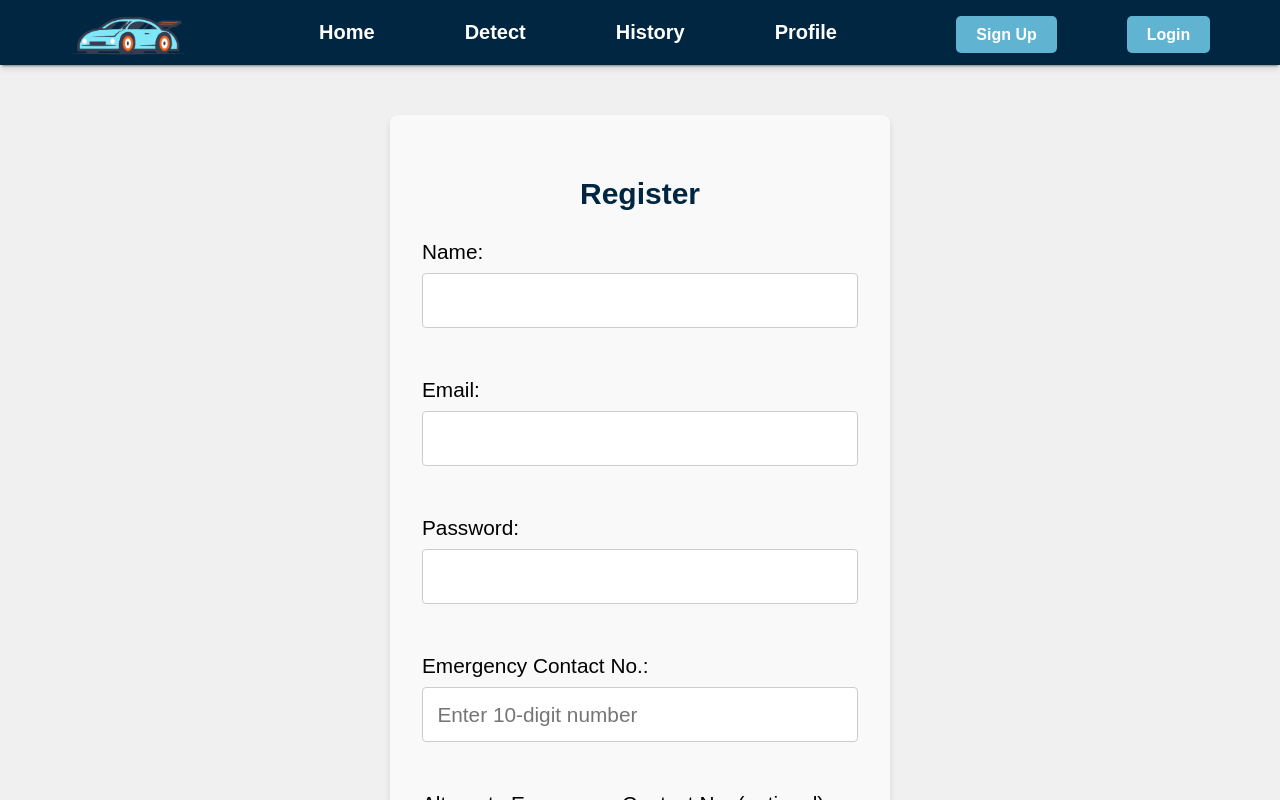
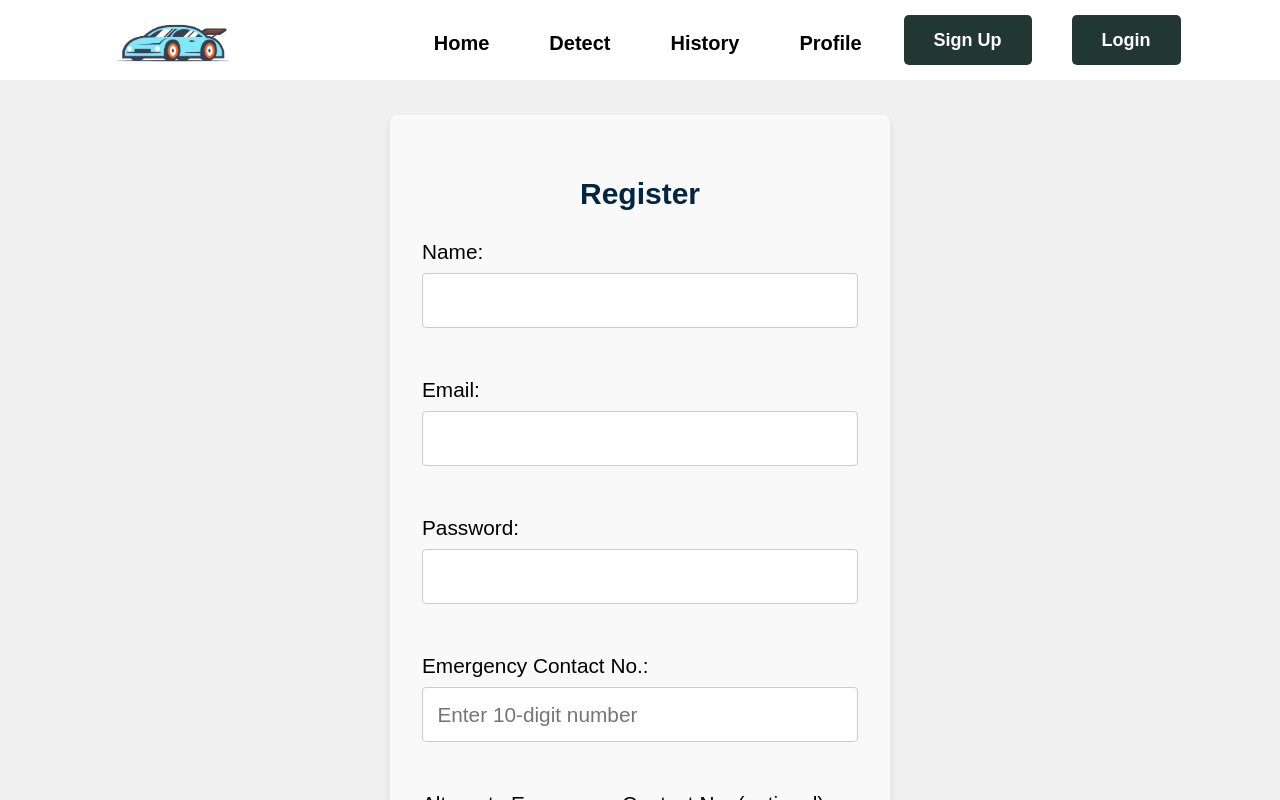
Before and after one commit to Naman1709/drowsiness_detection_final, a React (Vite) app in the folder drowsiness-detection/: page /signup in a window 1280 px wide. Built offline with nearby package versions, Linux system fonts and the light colour scheme.

Commit message:
changed css

```diff
--- a/drowsiness-detection/src/App.css
+++ b/drowsiness-detection/src/App.css
@@ -21,13 +21,12 @@
   padding: 0;
   margin-top: 0px;
   text-align: center;
-  width: 100vw; /* Full width */
+  width: 100vw;
   height: 65px;
-  position: sticky; /* Stay at the top */
+  position: sticky;
   top: 0;
   left: 0;
-  box-shadow: 0 4px 6px rgba(0, 0, 0, 0.1); /* Add a subtle shadow */
-  z-index: 1000; /* Ensure it stays on top */
+  z-index: 1000;
   display: flex;
 }
 
@@ -42,9 +41,6 @@
 }
 
 header ul li {
-  /* display: flex;
-  align-items: center;
-  justify-content: center; */
   margin-top: 10px;
   float: right;
 }
@@ -52,17 +48,11 @@
 header ul li a {
   color: white;
   text-decoration: none;
-  margin: 0 15px;
   font-size: 20px;
   font-weight: bold;
   transition: color 0.2s ease;
 }
 
-header ul li a:hover {
-  color: #60b3d1; /* Add a hover effect with a light blue color */
-}
-
-/* Additional layout styles */
 button {
   padding: 10px 20px;
   font-size: 16px;
--- a/drowsiness-detection/src/Styles/HomePage/Hero.module.css
+++ b/drowsiness-detection/src/Styles/HomePage/Hero.module.css
@@ -8,8 +8,7 @@
 
 /* Hero Section */
 .hero {
-  background-color: #f8f9fc;
-  color: #333;
+  background-color: white;
   padding: 80px 20px;
   text-align: center;
   display: flex;
@@ -21,14 +20,14 @@
 .container {
   width: 650px;
   padding: 0 20px;
+  float: right;
+}
+.mainimg {
   float: left;
 }
-.mainimg {
-  float: right;
-}
 .mainimg img {
-  width: 550px;
-  border-radius: 20px;
+  width: 800px;
+  border-radius: 10px;
   transition: 0.3s;
   cursor: pointer;
   box-shadow: 0 4px 8px rgba(0, 0, 0, 0.2);
@@ -39,37 +38,40 @@
 }
 
 .hero h1 {
-  font-size: 2.5rem;
+  font-size: 3.6rem;
   margin-bottom: 20px;
-  color: #012641;
+  color: 223634;
+  text-align: right;
   cursor: pointer;
   transition: 0.3s;
 }
 
 .hero h1:hover {
   transform: scale(1.02);
-  text-decoration: underline;
 }
 
 .hero p {
-  font-size: 1.1rem;
+  font-size: 1.3rem;
+  text-align: right;
   margin-bottom: 30px;
-  color: #555;
+  color: #494949;
 }
 
 .hero .buttons {
   display: flex;
   gap: 15px;
   justify-content: center;
+  align-content: center;
 }
 
 .hero .btn-primary {
-  background-color: #60b3d1;
+  background-color: #223634;
   color: white;
-  padding: 10px 20px;
+  padding: 15px 30px;
   border-radius: 5px;
   text-decoration: none;
   font-weight: bold;
+  font-size: 20px;
   transition: 0.3s;
 }
 .hero .btn-primary:hover {
@@ -77,11 +79,14 @@
 }
 
 .hero .btn-secondary {
-  color: #60b3d1;
+  color: #223634;
   padding: 10px 20px;
   border-radius: 5px;
   text-decoration: none;
-  border: 1px solid #60b3d1;
+  align-content: center;
+  border: 1px solid #223634;
+
+  font-size: 20px;
   font-weight: bold;
   transition: 0.3s;
 }
--- a/drowsiness-detection/src/Styles/HomePage/Navbar.module.css
+++ b/drowsiness-detection/src/Styles/HomePage/Navbar.module.css
@@ -4,12 +4,11 @@
   display: flex;
   justify-content: space-around;
   align-items: center;
-  background-color: #012641;
+  background-color: white;
   padding: 15px;
-  box-shadow: 0px 2.5px 2px -2px gray;
   display: flex;
   width: 100vw; /* Full width */
-  height: 65px;
+  height: 80px;
   position: sticky;
 }
 
@@ -21,59 +20,62 @@
   float: left;
 }
 
-.logo {
-  font-weight: bold;
-  color: #00bcd4;
-  float: left;
+.list {
+  display: flex;
+  float: right;
+  justify-content: center;
+  align-items: center;
 }
 
 .navList {
+  /* border: 2px solid black; */
   list-style-type: none;
+  margin-top: 7px;
   margin-left: 1%;
   padding: 0;
+  float: left;
   display: flex;
-  float: right;
 }
 
 .navList li {
-  margin: 0 20px;
+  margin: 0px 20px;
   text-decoration: none;
   color: #000;
-  font-size: 15px;
-  float: right;
+  font-size: 18px;
   transition: 0.2s;
+  flex-wrap: wrap-reverse;
 }
 
 .navList li a {
-  color: white;
+  color: black;
 }
 
 .navList li:hover {
-  transform: scale(1.03);
+  transform: scale(1.04);
 }
 
 .navbar .buttons {
   list-style-type: none;
+  float: right;
+  margin-top: -55px;
   display: flex;
-  float: right;
 }
 
 .navbar .buttons li {
   text-decoration: none;
-  /* margin-left: 15px; */
   padding: 10px 20px;
   border-radius: 5px;
   font-size: 16px;
   cursor: pointer;
   transition: 0.3s;
+  flex-wrap: wrap-reverse;
 }
 
 .navbar .buttons li a {
   text-decoration: none;
-  /* margin-left: 15px; */
-  padding: 10px 20px;
+  padding: 15px 30px;
   border-radius: 5px;
-  font-size: 16px;
+  font-size: 18px;
   cursor: pointer;
   transition: 0.3s;
 }
@@ -83,13 +85,13 @@
 }
 
 .signup {
-  background-color: #60b3d1;
+  background-color: #223634;
   color: white;
 }
 
 .login {
   color: white;
-  background-color: #60b3d1;
+  background-color: #223634;
 }
 
 @media (max-width: 850px) {
--- a/drowsiness-detection/src/components/HomePage/Hero.jsx
+++ b/drowsiness-detection/src/components/HomePage/Hero.jsx
@@ -1,12 +1,15 @@
 // src/Components/Hero.jsx
 import React from "react";
 import styles from "../../Styles/HomePage/Hero.module.css";
-import { Link } from 'react-router-dom';
+import { Link } from "react-router-dom";
 
 const Hero = () => (
   <div>
     {/* Hero Section */}
     <section className={styles.hero}>
+      <div className={styles.mainimg}>
+        <img src="src/assets/main_img.jpg" alt="main image" />
+      </div>
       <div className={styles.container}>
         <h1>
           Enhance Your Driving Safety with Drowsiness Detection Technology
@@ -24,9 +27,6 @@
             Join the Community
           </Link>
         </div>
-      </div>
-      <div className={styles.mainimg}>
-        <img src="src/assets/main_img.jpg" alt="main image" />
       </div>
     </section>
 
--- a/drowsiness-detection/src/components/HomePage/Navbar.jsx
+++ b/drowsiness-detection/src/components/HomePage/Navbar.jsx
@@ -9,6 +9,7 @@
         <div className={styles.imageCont}>
           <img src="src/assets/logo.png" alt="Logo" className={styles.logo} />
         </div>
+        <div className="list">
           <ul className={styles.navList}>
             <li>
               <Link to="/">Home</Link>
@@ -36,6 +37,7 @@
             </li>
           </ul>
         </div>
+      </div>
     </header>
   );
 };
```
Lines whose indentation alone changed are shown as unchanged.
